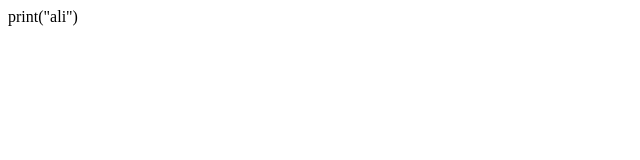
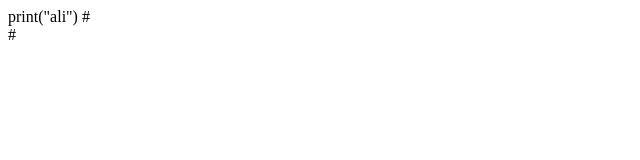
Before and after one commit to gif12/55555555555555555, a plain HTML site: page index.html in a window 1280 px wide. Shown: the full height of the page, 0-640 px from the left. Drawn offline with Linux system fonts and the light colour scheme.

Commit message:
Update index.html

```diff
--- a/index.html
+++ b/index.html
@@ -1,3 +1,3 @@
 <div class="tombstone-container">
-
 print("ali")
+#<div>#
```
